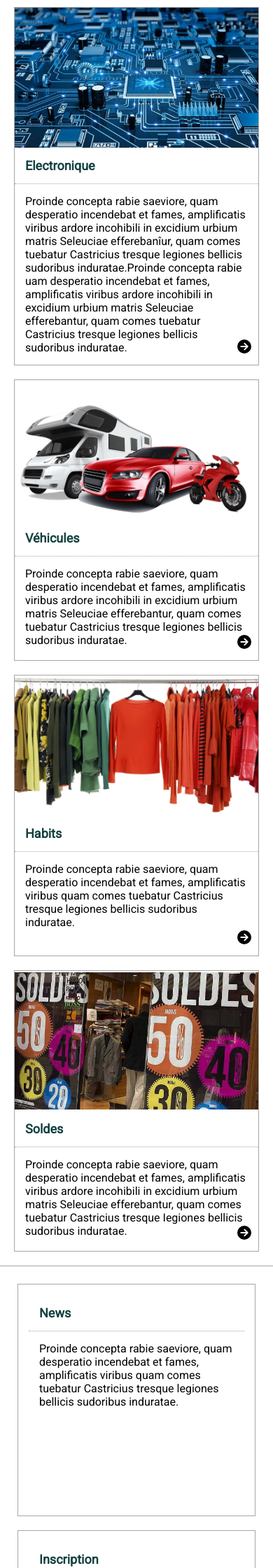
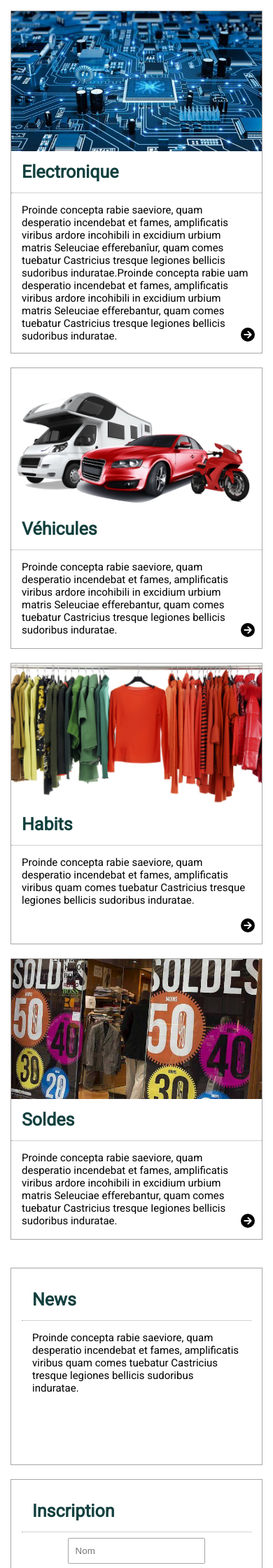
Before and after one commit to iiiaaann/ICT120, a PHP site: page / in a window 390 px wide. Shown: the part 320-2560 px from the top of the page at 70% size. Run offline with PHP 8.4, Linux system fonts and the light colour scheme.

Commit message:
fix:products expand and minor bug

```diff
--- a/index.htm
+++ b/index.htm
@@ -34,7 +34,7 @@
 
     <div id="groupProducts">
 
-        <div class="product parentArrowProducts">
+        <div class="products parentArrowProducts">
             <div class="imgProducts" id="imgElectronic"></div>
             <div class="title">Electronique</div>
             <div class="descriptionProducts">
@@ -53,7 +53,7 @@
             </div>
         </div>
 
-        <div class="product parentArrowProducts">
+        <div class="products parentArrowProducts">
             <div class="imgProducts" id="imgVehicle"></div>
             <div class="title">Véhicules</div>
             <div class="descriptionProducts">
@@ -67,7 +67,7 @@
                 <img src="images/circle-arrow-right-solid.svg" alt="right arrow">
             </div>
         </div>
-        <div class="product parentArrowProducts">
+        <div class="products parentArrowProducts">
             <div class="imgProducts" id="imgClothes"></div>
             <div class="title">Habits</div>
             <div class="descriptionProducts">
@@ -78,7 +78,7 @@
                 <img src="images/circle-arrow-right-solid.svg" alt="right arrow">
             </div>
         </div>
-        <div class="product parentArrowProducts">
+        <div class="products parentArrowProducts">
             <div class="imgProducts" id="imgSales"></div>
             <div class="title">Soldes</div>
             <div class="descriptionProducts">
--- a/style.css
+++ b/style.css
@@ -1,6 +1,6 @@
 body {
     font-family: "Roboto";
-    color: white;
+    color: #fff;
     font-size: 20px;
     margin: 0px;
 }
@@ -70,20 +70,20 @@ header {
 }
 
 #titleC {
-    color: white;
+    color: #fff;
 }
 
 #groupProducts {
     display: flex;
+    flex-direction: row;
     flex-wrap: wrap;
     justify-content: center;
-    flex-direction: row;
     margin: auto;
-    padding: 10px;
+    padding: 15px;
 }
 
-#groupProducts>div {
-    min-height: 400px;
+.products {
+    min-height: 500px;
     width: 400px;
     border: 1px solid #A6A6A6;
     margin: 10px;
@@ -94,7 +94,7 @@ header {
     height: 200px;
     display: block;
     background-repeat: no-repeat;
-    background-size: 100%;
+    background-size: 100% auto;
     background-position: center;
 }
 
@@ -115,7 +115,7 @@ header {
 }
 
 .title {
-    font-size: large;
+    font-size: 25px;
     font-weight: bold;
     color: #12403E;
     padding: 15px;
@@ -124,7 +124,7 @@ header {
 
 .descriptionProducts {
     color: #000;
-    font-size: medium;
+    font-size: 15px;
     padding: 15px;
 }
 
@@ -147,22 +147,19 @@ header {
     flex-wrap: wrap;
     justify-content: center;
     flex-direction: row;
-    margin: auto;
     padding: 15px;
     border-top: 1px solid #A6A6A6;
+    align-items: stretch;
 }
 
-#groupNewsForm>div {
+#news,
+#form {
     width: 800px;
-    min-height: 300px;
+    min-height: 250px;
     margin: 10px;
     padding: 15px;
     border: 1px solid #A6A6A6;
     display: block;
-}
-
-form {
-    padding: 20px;
 }
 
 input[type=text],
@@ -277,13 +274,37 @@ footer {
         font-size: 50px;
     }
 
-    #groupProducts #groupNewsForm {
+    /*doesn't work but don't know why
+    #groupProducts {
+        margin-bottom: 0px;
+    }
+    */
+
+    .products {
+        min-height: 400px;
+        margin-bottom: 10px;
+    }
+
+    #groupProducts,
+    #groupNewsForm {
         padding: 0 20 0 20;
         border: 0px;
         align-items: flex-start;
     }
 
-    .product #news #form {
+    /*doesn't work but don't know why
+    #groupNewsForm {
+        margin-top: 0px;
+    }
+    */
+
+    #news {
+        margin-top: 0px;
+    }
+
+    .products,
+    #news,
+    #form {
         width: 100%;
         margin-left: 0px;
         margin-right: 0px;
```
